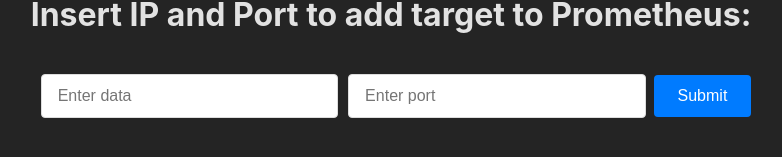
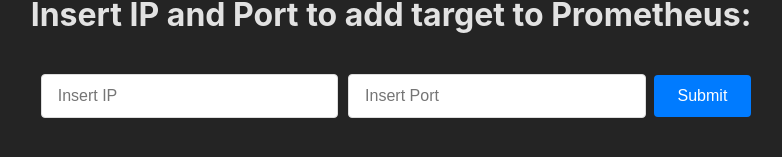
Before and after one commit to dvirlabs/insert-target, a React (Vite) app in the folder frontend/add-targets/: page / in a window 1280 px wide. Shown: the part 341-498 px from the top of the page, without its empty margins (249-1031 px from the left). Built offline with nearby package versions, Linux system fonts and the light colour scheme.

Commit message:
change place holder

```diff
--- a/frontend/add-targets/src/insertTarget.tsx
+++ b/frontend/add-targets/src/insertTarget.tsx
@@ -38,14 +38,14 @@
         type="text"
         value={inputValue}
         onChange={(e) => setInputValue(e.target.value)}
-        placeholder="Enter data"
+        placeholder="Insert IP"
         className='fileds'
       />
       <input
         type="text"
         value={portValue}
         onChange={(e) => setPortValue(e.target.value)}
-        placeholder="Enter port"
+        placeholder="Insert Port"
         className='fileds'
       />
       <button className='insert-target' onClick={handleSubmit}>Submit</button>
```
